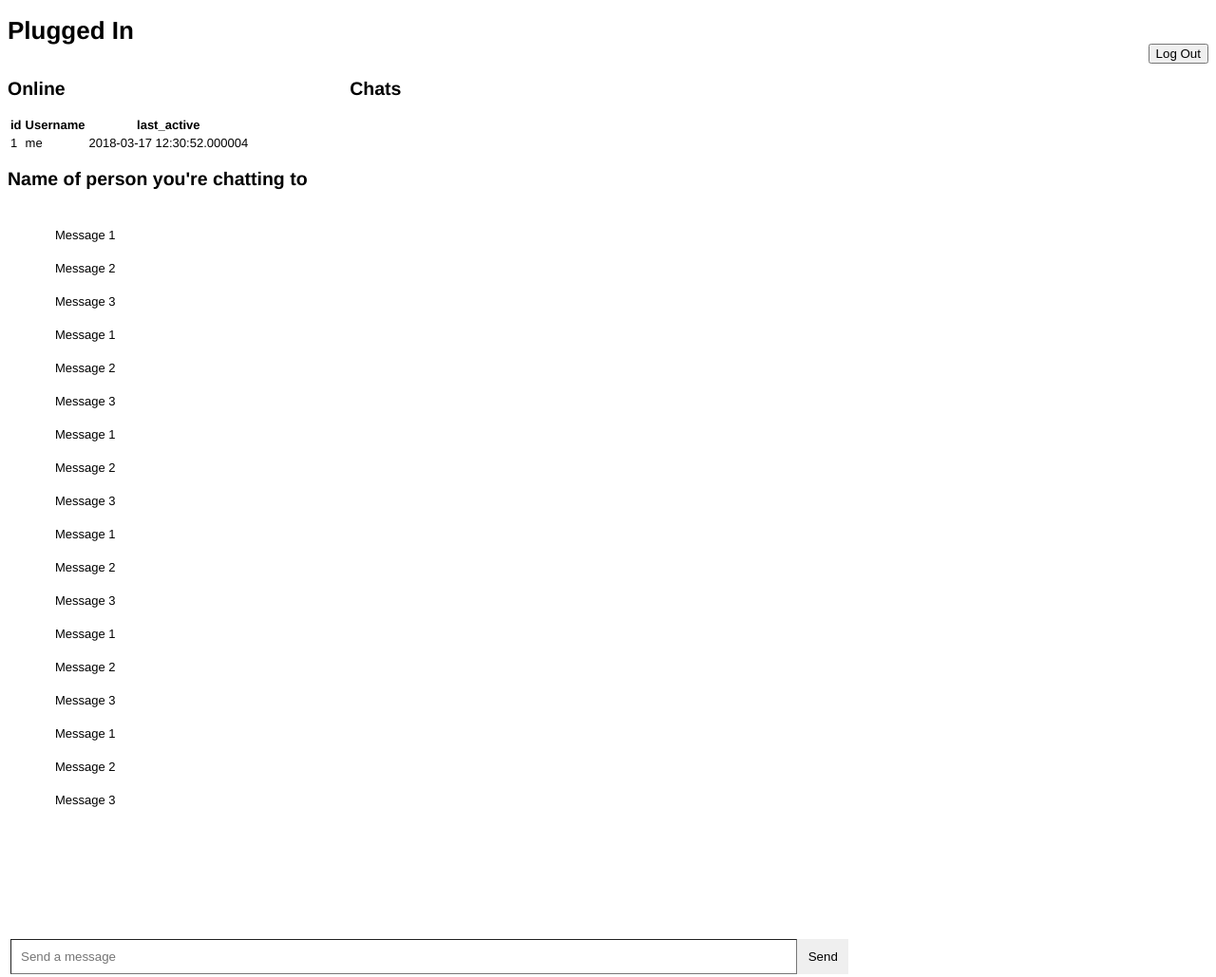
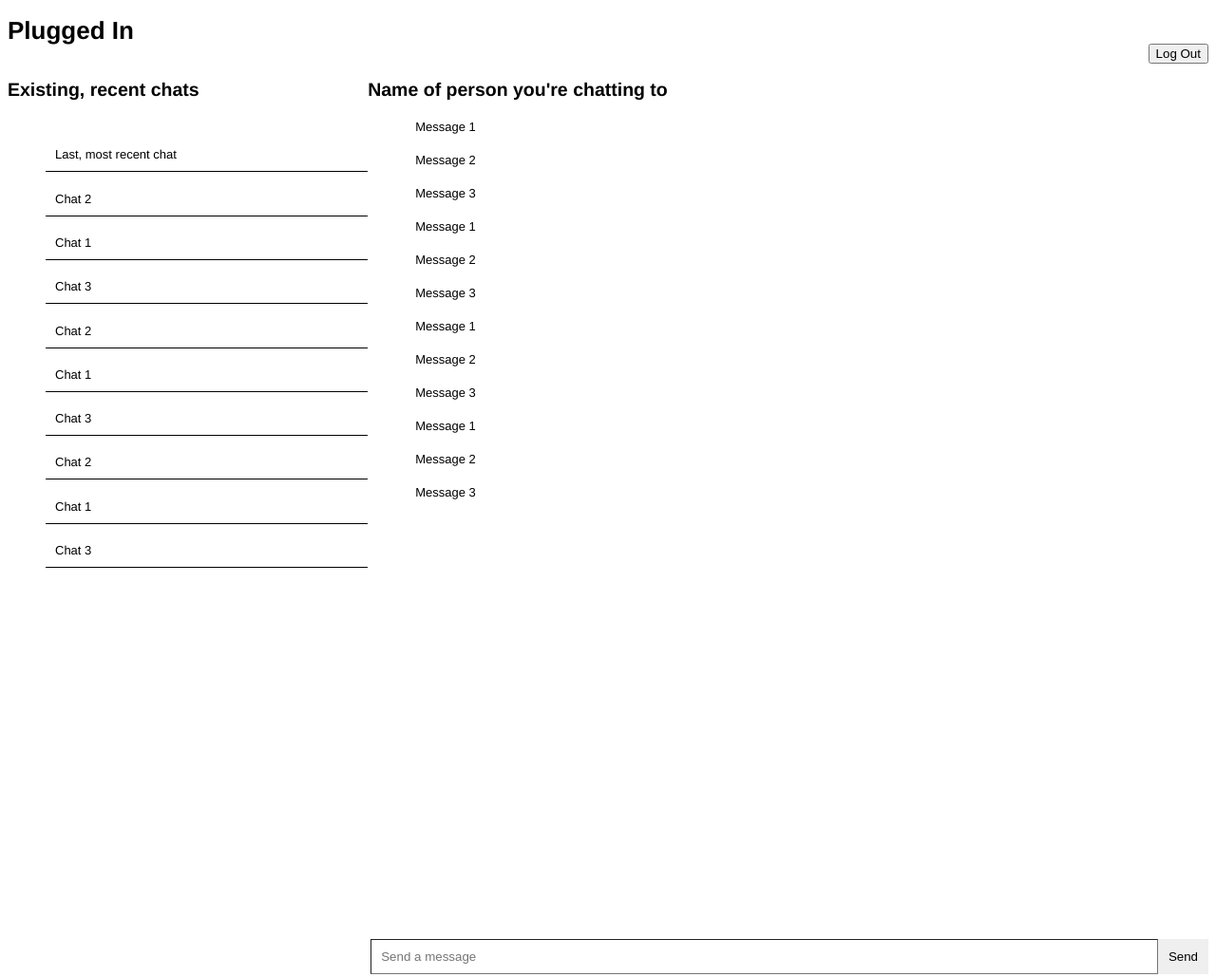
Before and after one commit to FelicityPictures/Messenger, a Flask app: page / in a window 1280 px wide. Shown: the whole page at 95% size. Run offline with Flask 2, Linux system fonts and the light colour scheme; the visitor is signed in with stand-in values (Sample User, id 1); some libraries are stand-ins or nearby versions.

Commit message:
Fixed index.html

```diff
--- a/static/styles.css
+++ b/static/styles.css
@@ -19,16 +19,30 @@ li{
 .container{
   display: flex;
   flex-wrap: nowrap;
-  /* height: 100vh;
-  width: 100vh; */
+  height: 100%;
+  width: 100%;
 }
 
-#online{
+#existingChats{
   width: 30%;
-  height: 100%;
-  max-height: 100%;
+}
+
+#chatsContainer{
+  max-height: 69%; /*change for height*/
   margin: 0;
   overflow-y: auto;
+}
+
+#chats{
+  list-style-type: none;
+  text-align: left;
+  display: flex;
+  flex-flow: column-reverse;
+}
+
+#chats > li{
+  margin-top: 1vh;
+  border-bottom: 1px solid;
 }
 
 #chatBox{
--- a/templates/index.html
+++ b/templates/index.html
@@ -13,9 +13,8 @@
 
 {% block body %}
 
-<div class="container">
-  <div id="online">
-  <h2>Online</h2>
+<!--
+Add sliding side bar for side menu to select online users.
 <table>
   <thead>
      <tr>
@@ -34,10 +33,30 @@
         </tr>
      {% endfor %}
   </tbody>
-    </table>
+</table> -->
+
+<div class="container">
+  <div id="existingChats">
+  <h2>Existing, recent chats</h2>
+    <div id="chatsContainer">
+      <ul id="chats">
+        <li>First, least recent chat</li>
+        <li>Chat 2</li>
+        <li>Chat 3</li>
+        <li>Chat 1</li>
+        <li>Chat 2</li>
+        <li>Chat 3</li>
+        <li>Chat 1</li>
+        <li>Chat 2</li>
+        <li>Chat 3</li>
+        <li>Chat 1</li>
+        <li>Chat 2</li>
+        <li>Last, most recent chat</li>
+      </ul>
     </div>
-  <h2>Chats</h2>
+
   </div>
+  <!-- <h2>Chats</h2> -->
 
   <div id="chatBox">
     <h2>Name of person you're chatting to</h2>
--- a/templates/master.html
+++ b/templates/master.html
@@ -20,7 +20,7 @@
 
   <body>
   <!-- FELICITY PLS CHANGE THIS TO LOOK BETTER THANKS -->
-    {% with messages = get_flashed_messages() %}
+    <!-- {% with messages = get_flashed_messages() %}
       {% if messages %}
         <ul class=flashes>
           {% for message in messages %}
@@ -28,7 +28,7 @@
           {% endfor %}
         </ul>
       {% endif %}
-    {% endwith %}
+    {% endwith %} -->
 
     {% block body %}
     {% endblock %}
```
Lines whose indentation alone changed are shown as unchanged.
